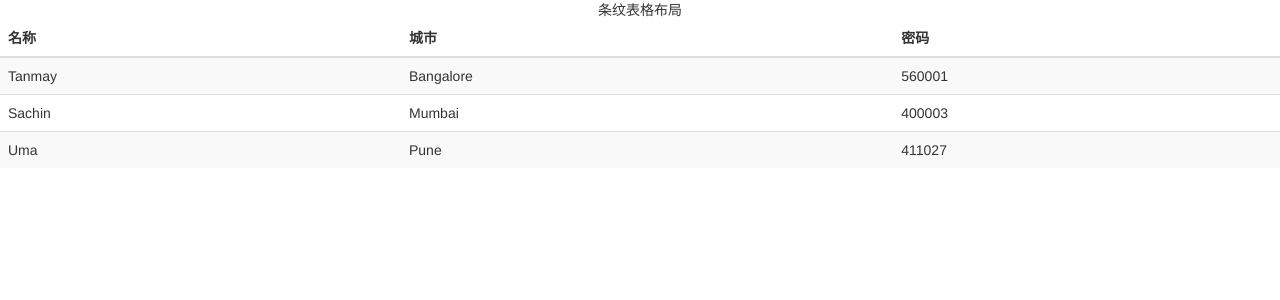
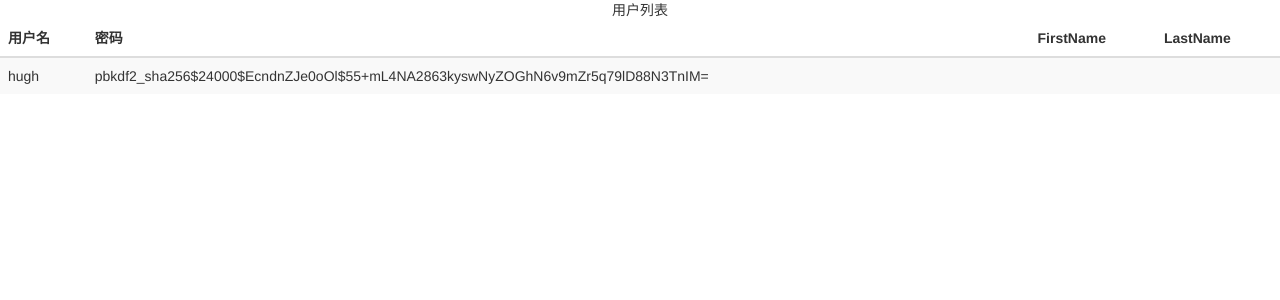
Before and after one commit to typhonwu/maiziedu, a Django app: page /hello/ in a window 1280 px wide. Shown: the top 300 px of the page. Run offline with Django 3.2, Linux system fonts and the light colour scheme; data comes from the database, SQL or seed files in the repository.

Commit message:
在模板中加入数据库的用户信息

```diff
--- a/13_django_basic_exercises/hello_django/hello/templates/table.html
+++ b/13_django_basic_exercises/hello_django/hello/templates/table.html
@@ -5,7 +5,7 @@
    <meta http-equiv="Content-Type" content="text/html; charset=UTF-8" />
    <meta name="viewport" content="width=device-width, initial-scale=1.0" />
    <link href="{% static 'css/bootstrap.min.css' %}" rel="stylesheet">
-   <title>Bootstrap 实例 - 条纹表格</title>
+   <title>django基础第一个实例-hello</title>
    <link href="css/bootstrap.min.css" rel="stylesheet">
    <script src="js/jquery.min.js"></script>
    <script src="js/bootstrap.min.js"></script>
@@ -13,30 +13,24 @@
 <body>
 
 <table class="table table-striped">
-   <caption>条纹表格布局</caption>
+	<caption>用户列表</caption>
 	<thead>
 		<tr>
-         <th>名称</th>
-         <th>城市</th>
+			<th>用户名</th>
       <th>密码</th>
+      <th>FirstName</th>
+      <th>LastName</th>
 			</tr>
    </thead>
 	<tbody>
+		{% for user in user_list %}
 			<tr>
-         <td>Tanmay</td>
-         <td>Bangalore</td>
-         <td>560001</td>
+				<td>{{ user.username }}</td>
+				<td>{{ user.password }}</td>
+				<td>{{ user.first_name }}</td>
+				<td>{{ user.last_name }}</td>
 			</tr>
-      <tr>
-         <td>Sachin</td>
-         <td>Mumbai</td>
-         <td>400003</td>
-      </tr>
-      <tr>
-         <td>Uma</td>
-         <td>Pune</td>
-         <td>411027</td>
-      </tr>
+		{% endfor %}
 	</tbody>
 </table>
 
--- a/13_django_basic_exercises/hello_django/hello/views.py
+++ b/13_django_basic_exercises/hello_django/hello/views.py
@@ -1,5 +1,6 @@
 from django.shortcuts import render
-
+from django.contrib.auth.models import User
 # Create your views here.
 def hello(request):
-    return render(request,'table.html')
+	user_list = User.objects.all()
+	return render(request,'table.html',{'user_list':user_list})
```
Lines whose indentation alone changed are shown as unchanged.
